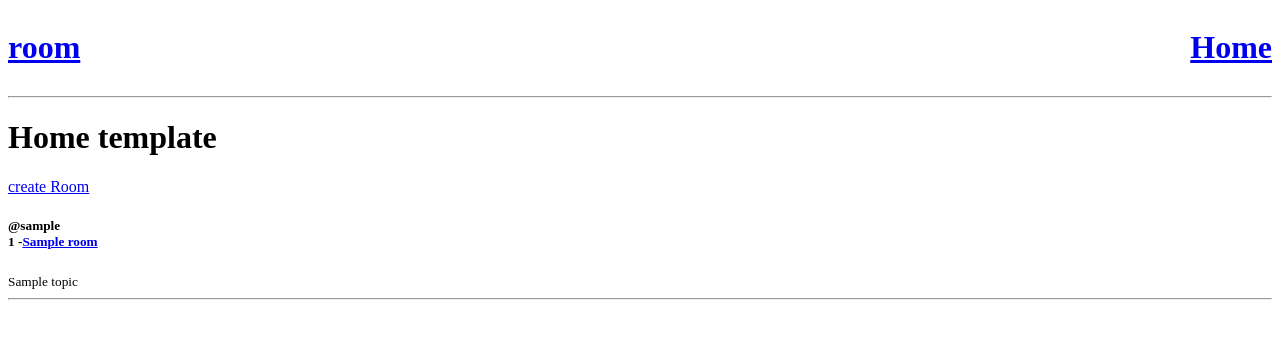
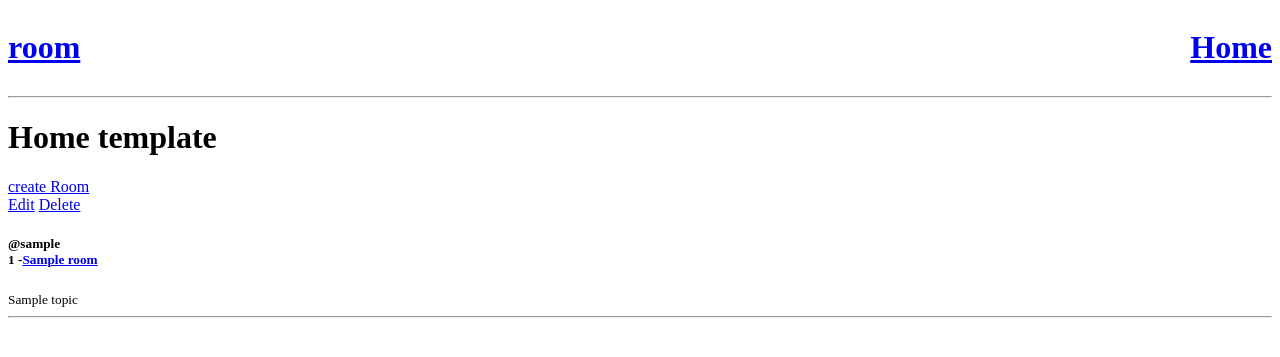
Before and after one commit to ArashGorji/studybud, a Django app: template base/templates/base/home.html in a window 1280 px wide. Shown: the top 357 px of the page. Run offline with Django 5.2, Linux system fonts and the light colour scheme; the template is opened without the code that fills it: most values are stand-ins (such as "Sample title", 1, 10 or a date in 2020).

Commit message:
link for update and delete are added

```diff
--- a/base/templates/base/home.html
+++ b/base/templates/base/home.html
@@ -6,6 +6,8 @@
     <div>
         {% for room in rooms %}
         <div>
+            <a href="{% url "update-room" room.id %}">Edit</a>
+            <a href="{% url "****" room.id %}">Delete</a>
             <h5>
                 <span>
                     @{{room.host.username}} <br>
```
